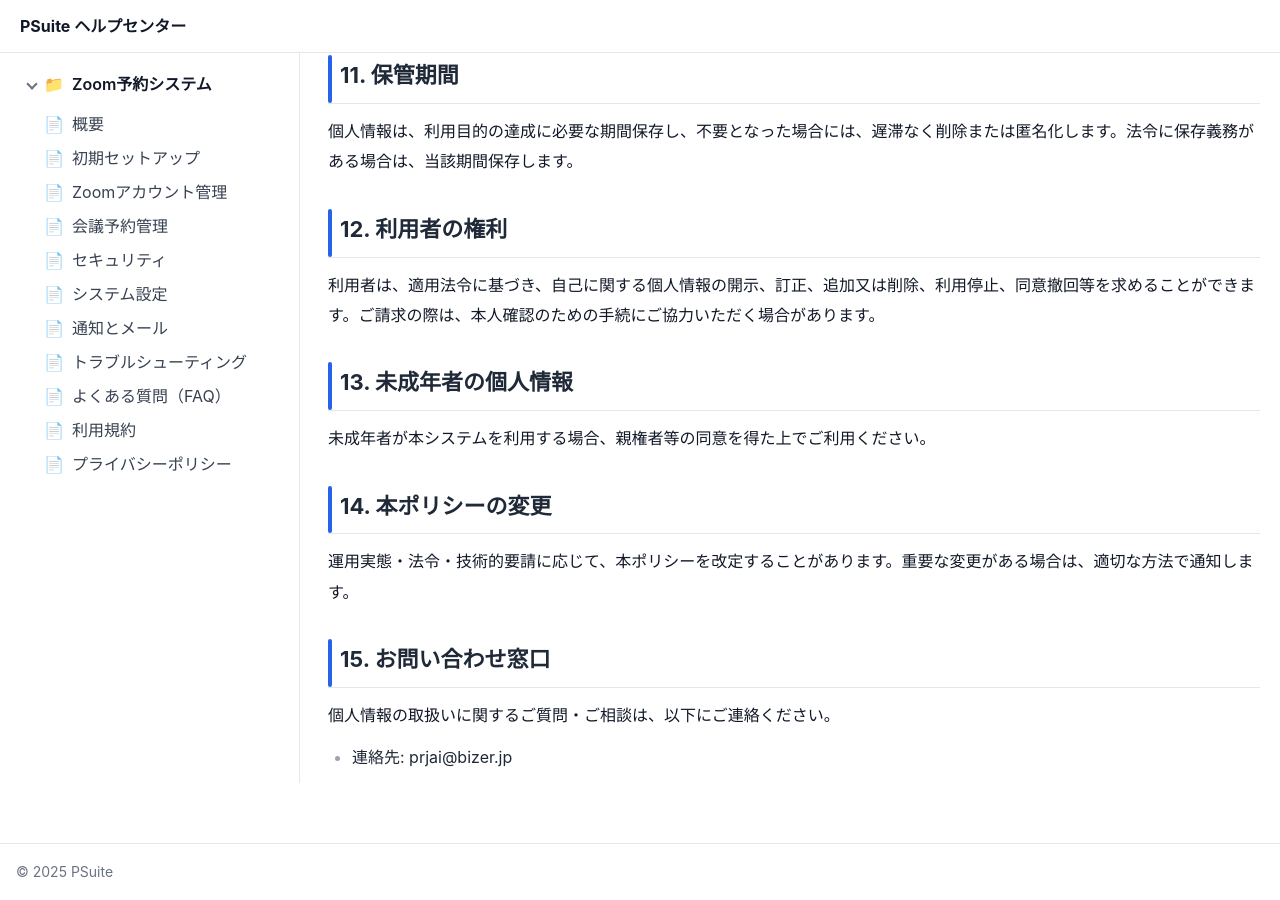
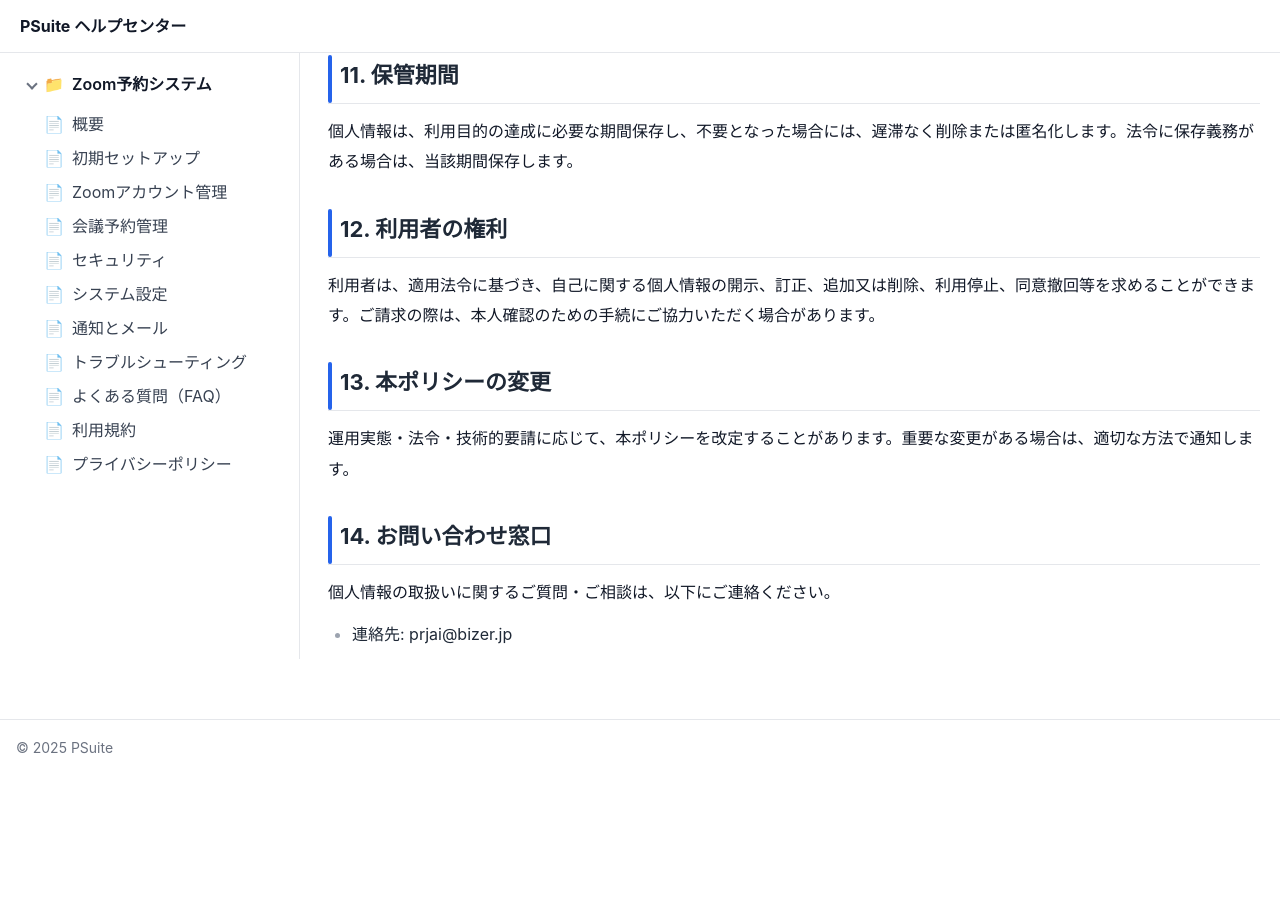
Before and after one commit to bizer-prjai/psuite_docs, a Jekyll site: the page built from docs/zoom/99-privacy-policy.md, in a window 1280 px wide and 900 px high, scrolled down 2533 px. Built offline with Jekyll 4.4.1, drawn with Linux system fonts in a browser that asks for light colours; after the commit the page ends 3310 px from its top, so only the background shows below that.

Commit message:
不要な項目を削除

```diff
--- a/docs/zoom/99-privacy-policy.md
+++ b/docs/zoom/99-privacy-policy.md
@@ -71,12 +71,9 @@ permalink: /zoom/privacy_policy
 ## 12. 利用者の権利
 利用者は、適用法令に基づき、自己に関する個人情報の開示、訂正、追加又は削除、利用停止、同意撤回等を求めることができます。ご請求の際は、本人確認のための手続にご協力いただく場合があります。
 
-## 13. 未成年者の個人情報
-未成年者が本システムを利用する場合、親権者等の同意を得た上でご利用ください。
-
-## 14. 本ポリシーの変更
+## 13. 本ポリシーの変更
 運用実態・法令・技術的要請に応じて、本ポリシーを改定することがあります。重要な変更がある場合は、適切な方法で通知します。
 
-## 15. お問い合わせ窓口
+## 14. お問い合わせ窓口
 個人情報の取扱いに関するご質問・ご相談は、以下にご連絡ください。
 - 連絡先: prjai@bizer.jp
```
Also changed, not shown: docs/zoom/05-security.md (line endings or trailing spaces).
